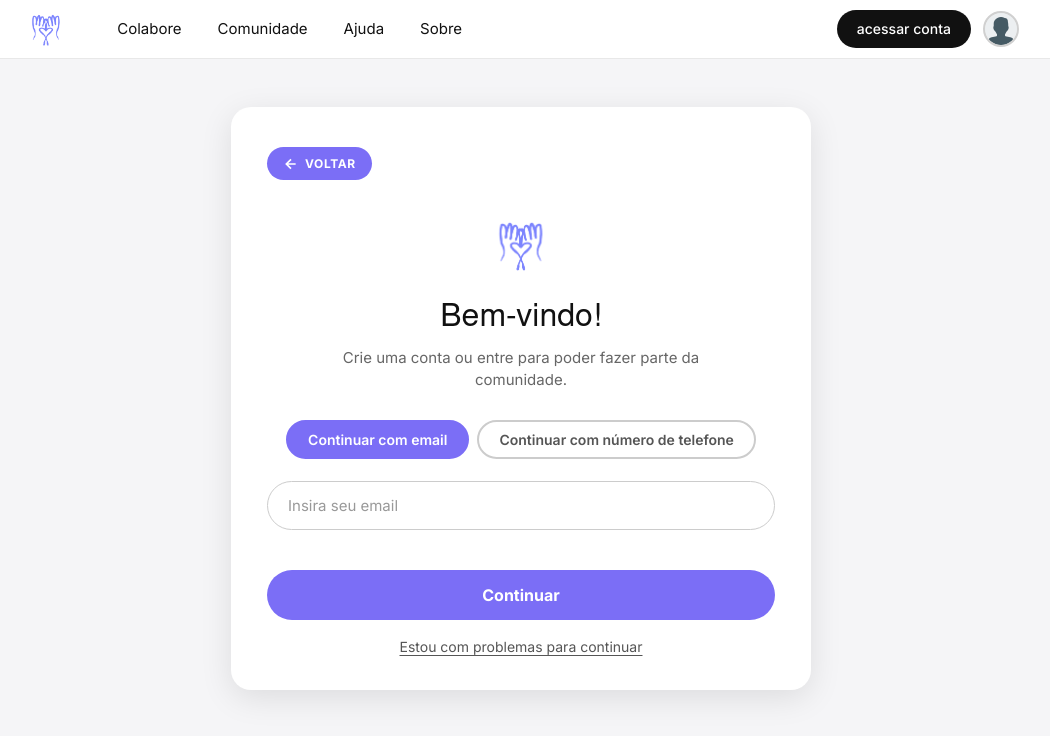
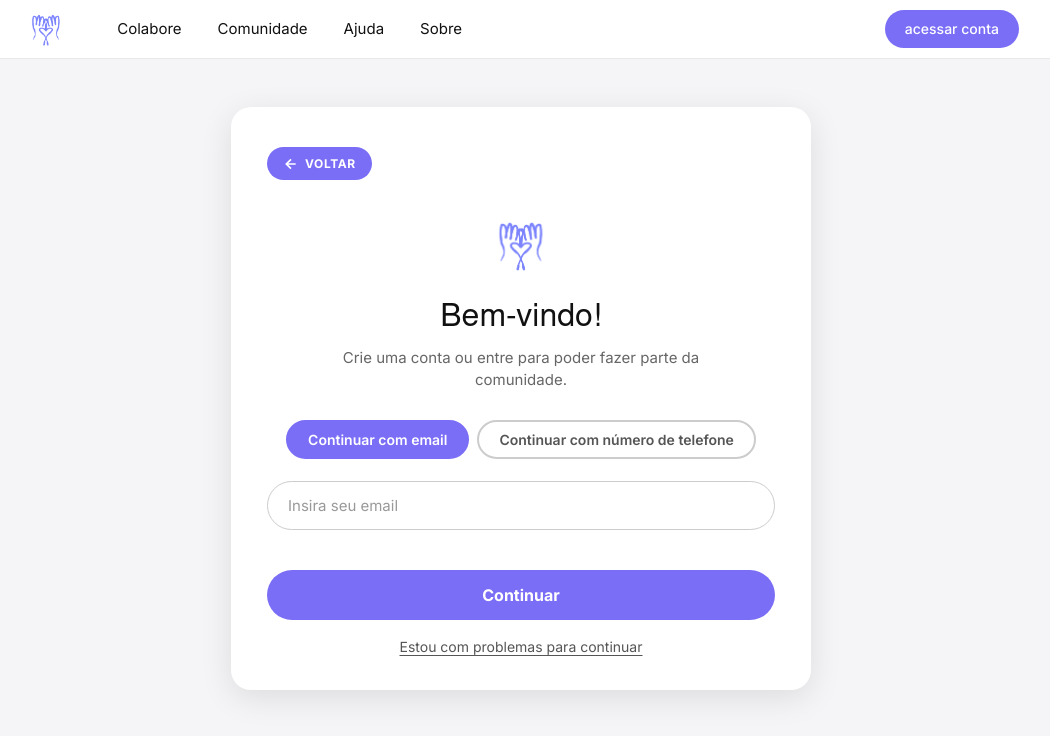
Before and after one commit to pedroohns/mexplica-atualizado, a plain HTML site: page public/cadastro.html in a window 1280 px wide. Shown: the whole page, without its empty margins (119-1169 px from the left). Drawn offline with Linux system fonts and the light colour scheme.

Commit message:
removido usuario, alteração no botão acessar conta e ajuste no icone de medalha

```diff
--- a/public/cadastro.html
+++ b/public/cadastro.html
@@ -45,7 +45,6 @@
             </ul>
             <div class="nav-actions">
                 <a href="cadastro.html" class="btn-acessar">acessar conta</a>
-                <div class="avatar-placeholder" id="user-avatar" aria-label="Perfil do usuário"><img src="icons/user.png" alt=""></div>
             </div>
         </nav>
     </header>
--- a/public/style.css
+++ b/public/style.css
@@ -126,7 +126,7 @@ button {
 }
 
 .btn-acessar {
-    background: #111111;
+    background: #7B6EF6;
     color: #ffffff;
     padding: 8px 20px;
     border-radius: 999px;
@@ -137,23 +137,7 @@ button {
 }
 
 .btn-acessar:hover {
-    background: #7B6EF6;
-}
-
-.avatar-placeholder {
-    width: 36px;
-    height: 36px;
-    border-radius: 50%;
-    background: #e8e8e8;
-    border: 2px solid #d0d0d0;
-    overflow: hidden;
-    flex-shrink: 0;
-}
-
-.avatar-placeholder img {
-    width: 100%;
-    height: 100%;
-    object-fit: cover;
+    background: #3a318a;
 }
 
 .nav-toggle {
@@ -576,7 +560,7 @@ button {
     margin-top: 28px;
 }
 
-/* STEP CARDS - novo layout: card branco com icone colorido, titulo, texto e print da tela */
+/* STEP CARDS */
 .step-card {
     background: #ffffff;
     border: 1.5px solid #e8e8e8;
@@ -589,15 +573,12 @@ button {
     overflow: hidden;
 }
 
-/* mantemos as classes antigas para nao quebrar nada que dependa delas,
-   mas agora elas nao definem mais a cor de fundo do card */
 .step-blue,
 .step-green,
 .step-red {
     background: #ffffff;
 }
 
-/* icone de topico no topo do card, na cor original (sem inverter) */
 .step-topic-icon {
     width: 32px;
     height: 32px;
@@ -1031,12 +1012,12 @@ body.dark-blue .nav-links a {
 }
 
 body.dark-blue .btn-acessar {
-    background: #1e2d3d;
+    background: #7B6EF6;
     color: #e8eaf0;
 }
 
 body.dark-blue .btn-acessar:hover {
-    background: #7B6EF6;
+    background: #3a318a;
 }
 
 body.dark-blue .avatar-placeholder {
@@ -1134,7 +1115,7 @@ body.dark-blue .collab-section {
 /* novo layout dos step-cards (card branco com print) adaptado ao escuro */
 body.dark-blue .step-card {
     background: #1a2535;
-    border-color: #2a3f52;
+    border-color: #7B6EF6;
     color: #e8eaf0;
 }
 
```
Also changed, not shown: public/index.html (+1 -2 lines), public/icons/medalha-roxa.png (added).
